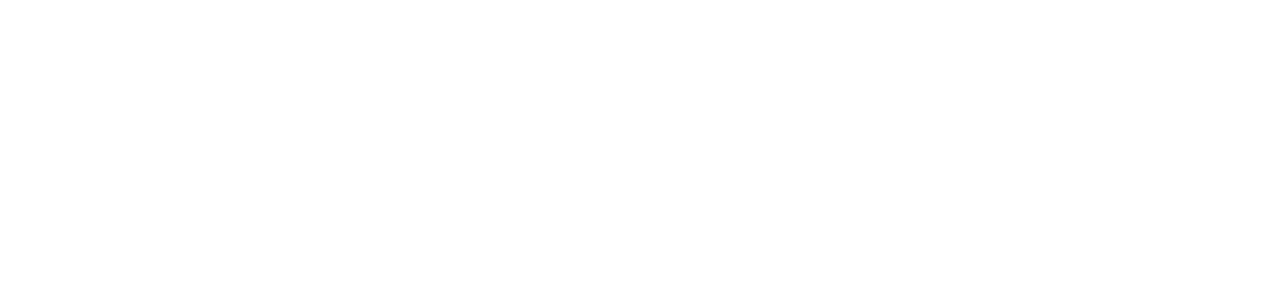
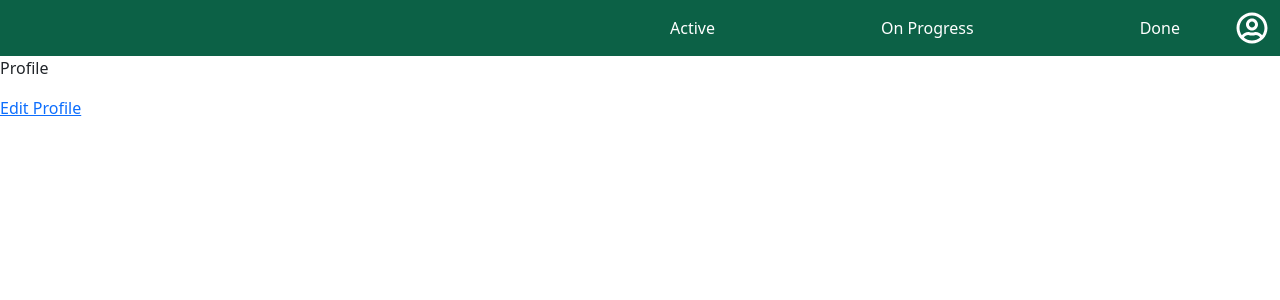
Before and after one commit to mkhoirurrizqi/Web-Lelang-Service, a React (Create React App) app: page /profile in a window 1280 px wide. Shown: the top 300 px of the page. Built offline with nearby package versions, Linux system fonts and the light colour scheme.

Commit message:
update navbar

```diff
--- a/package.json
+++ b/package.json
@@ -9,6 +9,7 @@
     "bootstrap": "^5.0.0",
     "react": "^17.0.2",
     "react-dom": "^17.0.2",
+    "react-icons": "^4.2.0",
     "react-router-dom": "^5.2.0",
     "react-scripts": "4.0.3",
     "web-vitals": "^1.1.1"
--- a/src/App.css
+++ b/src/App.css
@@ -158,3 +158,34 @@
   border: #0c6146 1px solid;
 }
 /* End Update Page */
+
+/* Navbar Start */
+.navbar {
+  background-color: #0c6146;
+}
+.navbar .nav-link,
+.profile-icon,
+.navbar-brand {
+  color: #fff;
+}
+.navbar .nav-link:hover,
+.profile-icon:hover,
+.navbar-brand:hover {
+  color: #000;
+}
+.navbar .navbar-toggler {
+  background-color: #fff;
+}
+.navbar .navbar-toggler i {
+  color: #0c6146;
+}
+.navbar .navbar-toggler:focus {
+  box-shadow: 2px 2px black;
+}
+.navbar ul#navbar-tab {
+  padding-left: 500px;
+}
+.navbar ul#navbar-tab .nav-item {
+  padding-left: 150px;
+}
+/* End Navbar */
--- a/src/Routers.js
+++ b/src/Routers.js
@@ -4,6 +4,8 @@
 import HomeActive from "./components/teknisi/homepageactive";
 import HomeDone from "./components/teknisi/homepagedone";
 import HomeProgress from "./components/teknisi/homepageprogress";
+import Profile from "./components/teknisi/profile";
+import EditProfile from "./components/teknisi/editprofile";
 
 const Routers = () => {
   return (
@@ -21,8 +23,11 @@
         <Route path="/done">
           <HomeDone />
         </Route>
-        <Route path="/edit-profile">
-          <HomeActive />
+        <Route path="/profile/edit">
+          <EditProfile />
+        </Route>
+        <Route path="/profile">
+          <Profile />
         </Route>
       </Switch>
     </Router>
--- a/src/components/teknisi/navbar.jsx
+++ b/src/components/teknisi/navbar.jsx
@@ -1,37 +1,38 @@
 import React from "react";
+import { FaRegUserCircle } from "react-icons/fa";
+import { GiHamburgerMenu } from "react-icons/gi";
 
 const Navbar = () => {
   return (
-    <nav class="navbar navbar-expand-lg navbar-light bg-light">
-      <div class="container-fluid">
-        <a class="navbar-brand" href="/active">
-          Navbar
-        </a>
-        <button class="navbar-toggler" type="button" data-bs-toggle="collapse" data-bs-target="#navbarSupportedContent" aria-controls="navbarSupportedContent" aria-expanded="false" aria-label="Toggle navigation">
-          <span class="navbar-toggler-icon"></span>
+    <nav className="navbar navbar-expand-lg">
+      <div className="container-fluid">
+        <button className="navbar-toggler" type="button" data-bs-toggle="collapse" data-bs-target="#navbarSupportedContent" aria-controls="navbarSupportedContent" aria-expanded="false" aria-label="Toggle navigation">
+          <i>
+            <GiHamburgerMenu />
+          </i>
         </button>
-        <div class="collapse navbar-collapse" id="navbarSupportedContent">
-          <ul class="navbar-nav me-auto mb-2 mb-lg-0">
-            <li class="nav-item">
-              <a class="nav-link" href="/active">
+        <div className="collapse navbar-collapse" id="navbarSupportedContent">
+          <ul className="navbar-nav me-auto mb-2 mb-lg-0" id="navbar-tab">
+            <li className="nav-item">
+              <a className="nav-link" href="/active">
                 Active
               </a>
             </li>
-            <li class="nav-item">
-              <a class="nav-link" href="/onprogress">
+            <li className="nav-item">
+              <a className="nav-link" href="/onprogress">
                 On Progress
               </a>
             </li>
-            <li class="nav-item">
-              <a class="nav-link" href="/done">
+            <li className="nav-item">
+              <a className="nav-link" href="/done">
                 Done
               </a>
             </li>
           </ul>
-          <form class="d-flex">
-            <button class="btn btn-outline-success" type="submit">
-              Icon User
-            </button>
+          <form className="d-flex">
+            <a href="/profile" className="profile-icon">
+              <FaRegUserCircle size="2em" />
+            </a>
           </form>
         </div>
       </div>
--- /dev/null
+++ b/src/components/teknisi/profile.jsx
@@ -0,0 +1,14 @@
+import React from "react";
+import Navbar from "./navbar";
+
+const Profile = () => {
+  return (
+    <div>
+      <Navbar />
+      <p>Profile</p>
+      <a href="/profile/edit">Edit Profile</a>
+    </div>
+  );
+};
+
+export default Profile;
```
Also changed, not shown: 1 other file (tests, documents, lock files or other folders).
